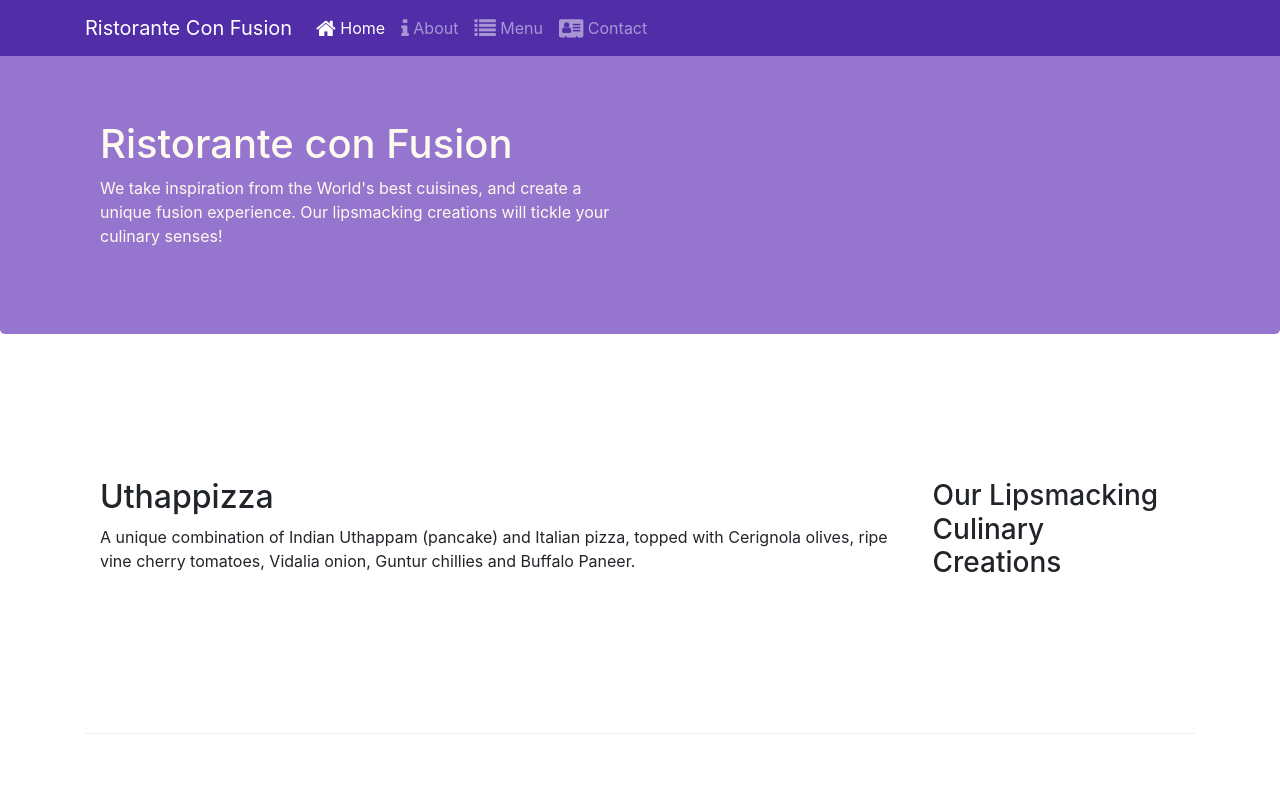
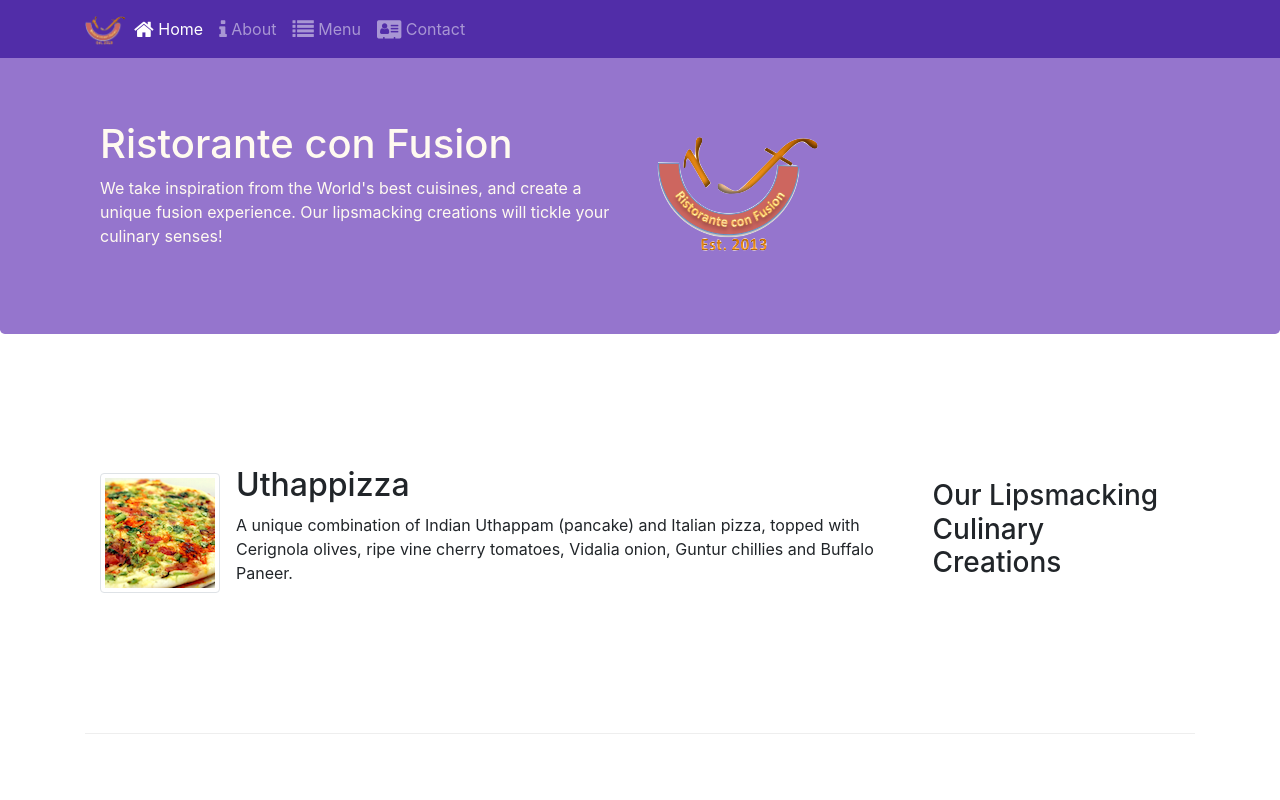
Before and after one commit to zma99/bootstrap-project, a website: page index.html in a window 1280 px wide. Shown: the top 800 px of the page. Drawn offline with nearby package versions, Linux system fonts and the light colour scheme.

Commit message:
Images and Media

```diff
--- a/index.html
+++ b/index.html
@@ -21,7 +21,7 @@
             <button class="navbar-toggler" type="button" data-toggle="collapse" data-target="#Navbar">
                 <span class="navbar-toggler-icon"></span>
             </button>
-            <a class="navbar-brand" href="#">Ristorante Con Fusion</a>
+            <a class="navbar-brand mr-auto" href="#"><img src="img/logo.png" height="30" width="41"></a>
             <div class="collapse navbar-collapse" id="Navbar">
                 <ul class="navbar-nav mr-auto">
                     <li class="nav-item active"><a class="nav-link" href="#"><span class="fa fa-home fa-lg"></span> Home</a></li>
@@ -40,7 +40,8 @@
                     <h1>Ristorante con Fusion</h1>
                     <p>We take inspiration from the World's best cuisines, and create a unique fusion experience. Our lipsmacking creations will tickle your culinary senses!</p>
                 </div>
-                <div class="col-12 col-sm">
+                <div class="col-12 col-sm align-self-center">
+                    <img src="img/logo.png" class="img-fluid">
                 </div>
             </div>
         </div>
@@ -52,8 +53,13 @@
                 <h3>Our Lipsmacking Culinary Creations</h3>
             </div>
             <div class="col-12 col-sm order-sm-first col-md">
-                <h2>Uthappizza</h2>
-                <p>A unique combination of Indian Uthappam (pancake) and Italian pizza, topped with Cerignola olives, ripe vine cherry tomatoes, Vidalia onion, Guntur chillies and Buffalo Paneer.</p>
+                <div class="media">
+                    <img class="d-flex mr-3 img-thumbnail align-self-center" src="img/uthappizza.png" alt="Uthappizza">
+                    <div class="media-body">
+                        <h2 class="mt-0">Uthappizza</h2>
+                        <p>A unique combination of Indian Uthappam (pancake) and Italian pizza, topped with Cerignola olives, ripe vine cherry tomatoes, Vidalia onion, Guntur chillies and Buffalo Paneer.</p>
+                    </div>
+                </div>
             </div>
         </div>
 
@@ -73,9 +79,14 @@
                 <h3>Meet our Culinary Specialists</h3>
             </div>
             <div class="col-12 col-sm order-sm-first col-md">
-                <h2>Alberto Somayya</h2>
-                <h4>Executive Chef</h4>
-                <p class="d-none d-sm-block">Award winning three-star Michelin chef with wide International experience having worked closely with whos-who in the culinary world, he specializes in creating mouthwatering Indo-Italian fusion experiences. </p>
+                <div class="media">
+                    <img class="d-flex mr-3 img-thumbnail align-self-center" src="img/alberto.png" alt="Alberto Somayya">
+                    <div class="media-body">
+                        <h2 class="mt-0">Alberto Somayya</h2>
+                        <h4>Executive Chef</h4>
+                        <p class="d-none d-sm-block">Award winning three-star Michelin chef with wide International experience having worked closely with whos-who in the culinary world, he specializes in creating mouthwatering Indo-Italian fusion experiences. </p>
+                    </div>
+                </div>
             </div>
         </div>
     </div>
```
Also changed, not shown: aboutus.html (+3 -2 lines), contactus.html (+3 -2 lines), img/alberto.png (added), img/buffet.png (added), img/logo.png (added), img/uthappizza.png (added), 1 other file.
